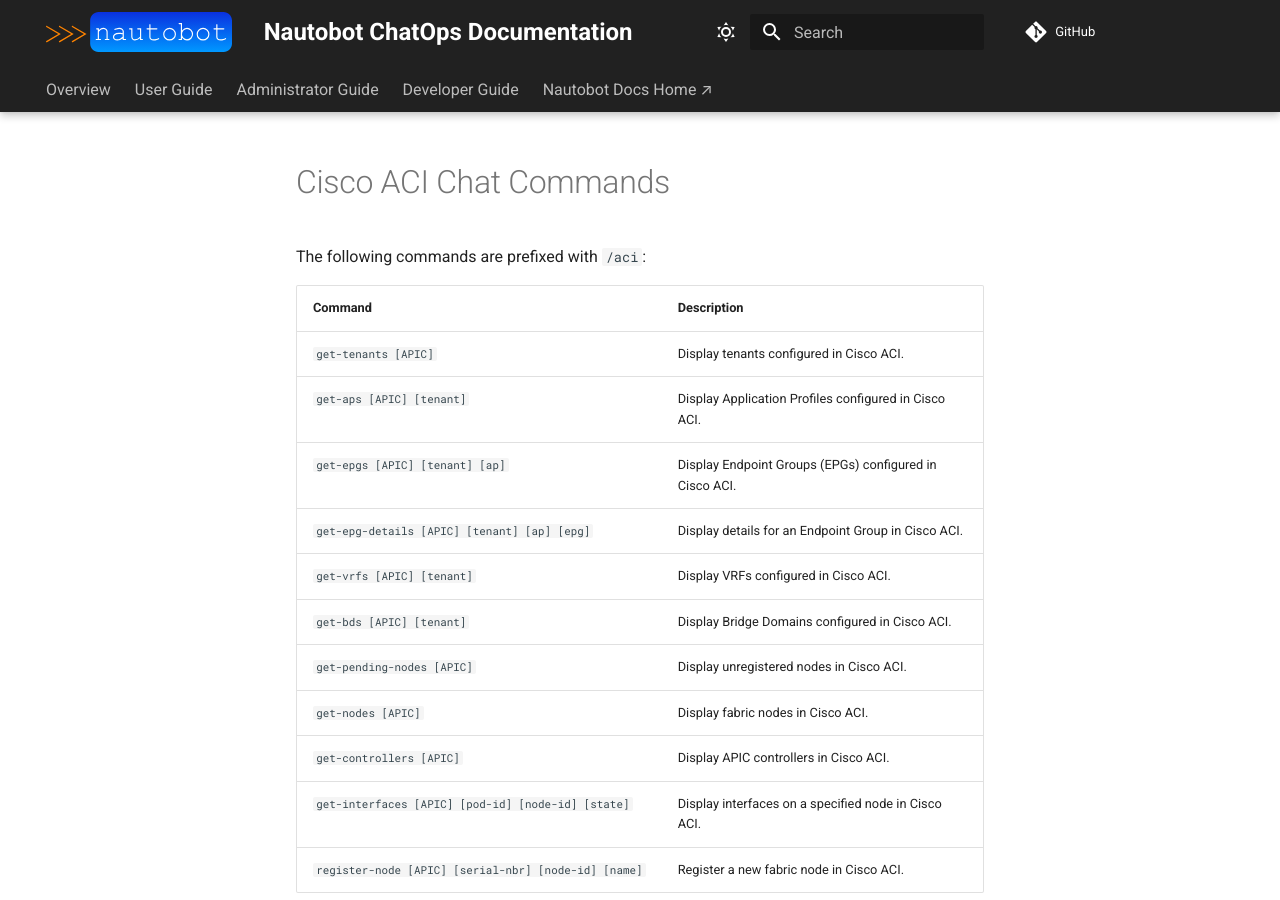
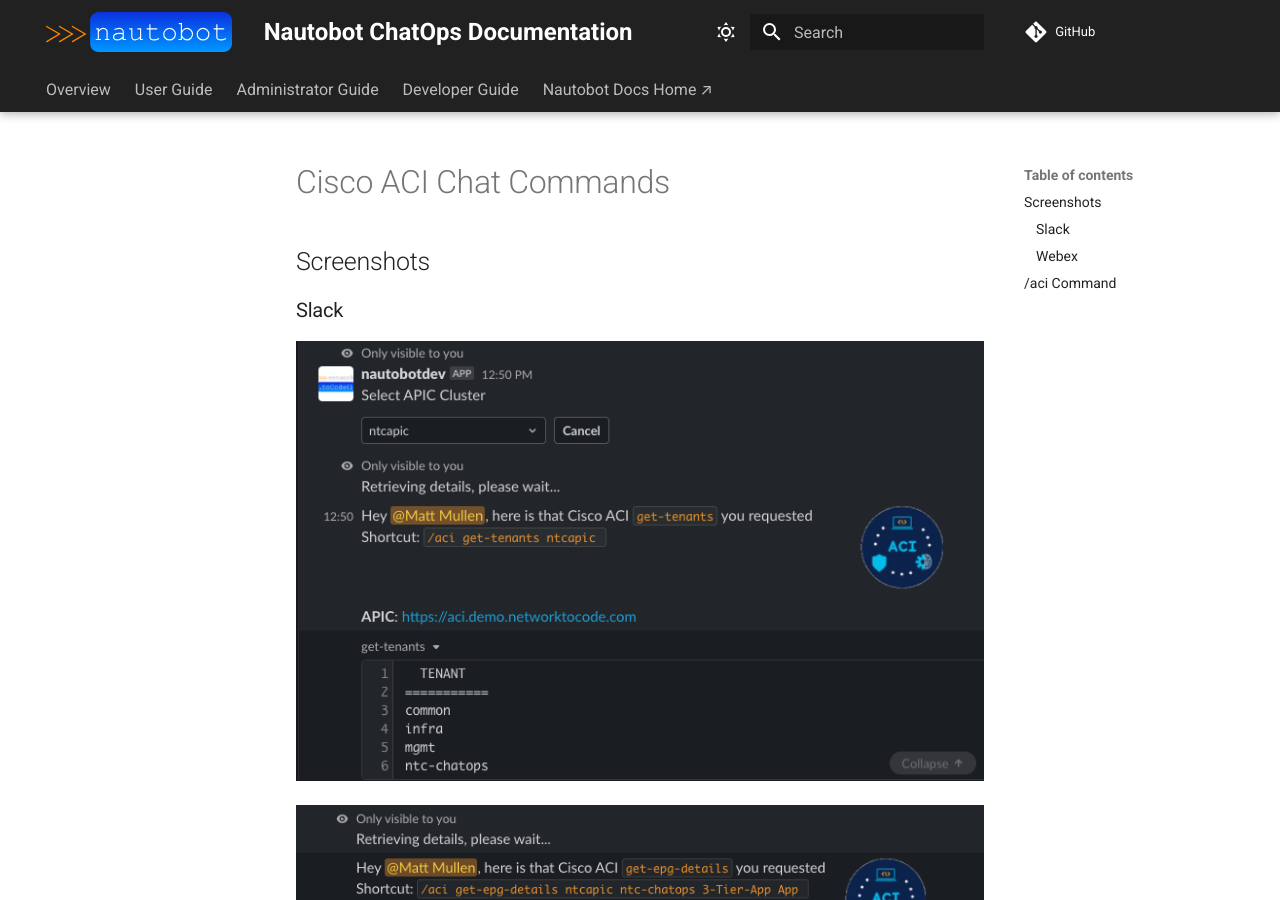
Before and after one commit to nautobot/nautobot-app-chatops, an MkDocs documentation site: the page built from docs/user/aci_commands.md, in a window 1280 px wide and 900 px high. Built offline with MkDocs 1.6.1 and Material for MkDocs 9.7.7, drawn with Linux system fonts in a browser that asks for light colours; comment, search, counter and statistics services are not loaded; some of the changed text lies outside the part shown.

Commit message:
docs: ACI screenshots

```diff
--- a/docs/user/aci_commands.md
+++ b/docs/user/aci_commands.md
@@ -1,6 +1,26 @@
 # Cisco ACI Chat Commands
 
-The following commands are prefixed with `/aci`:
+## Screenshots
+
+### Slack
+
+![image](../images/aci-slack-get-tenants.png)
+
+![image](../images/aci-slack-get-epg-details.png)
+
+![image](../images/aci-slack-get-bds.png)
+
+### Webex
+
+![image](../images/aci-slack-get-tenants.png)
+
+![image](../images/aci-slack-get-epg-details.png)
+
+![image](../images/aci-slack-get-bds.png)
+
+## `/aci` Command
+
+The following sub-commands are prefixed with `/aci`:
 
 | Command | Description |
 | ------- | ----------- |
```
Also changed, not shown: docs/images/aci-slack-get-bds.png (added), docs/images/aci-slack-get-epg-details.png (added), docs/images/aci-slack-get-tenants.png (added), docs/images/aci-webex-get-bds.png (added), docs/images/aci-webex-get-epg-details.png (added), docs/images/aci-webex-get-tenants.png (added).
